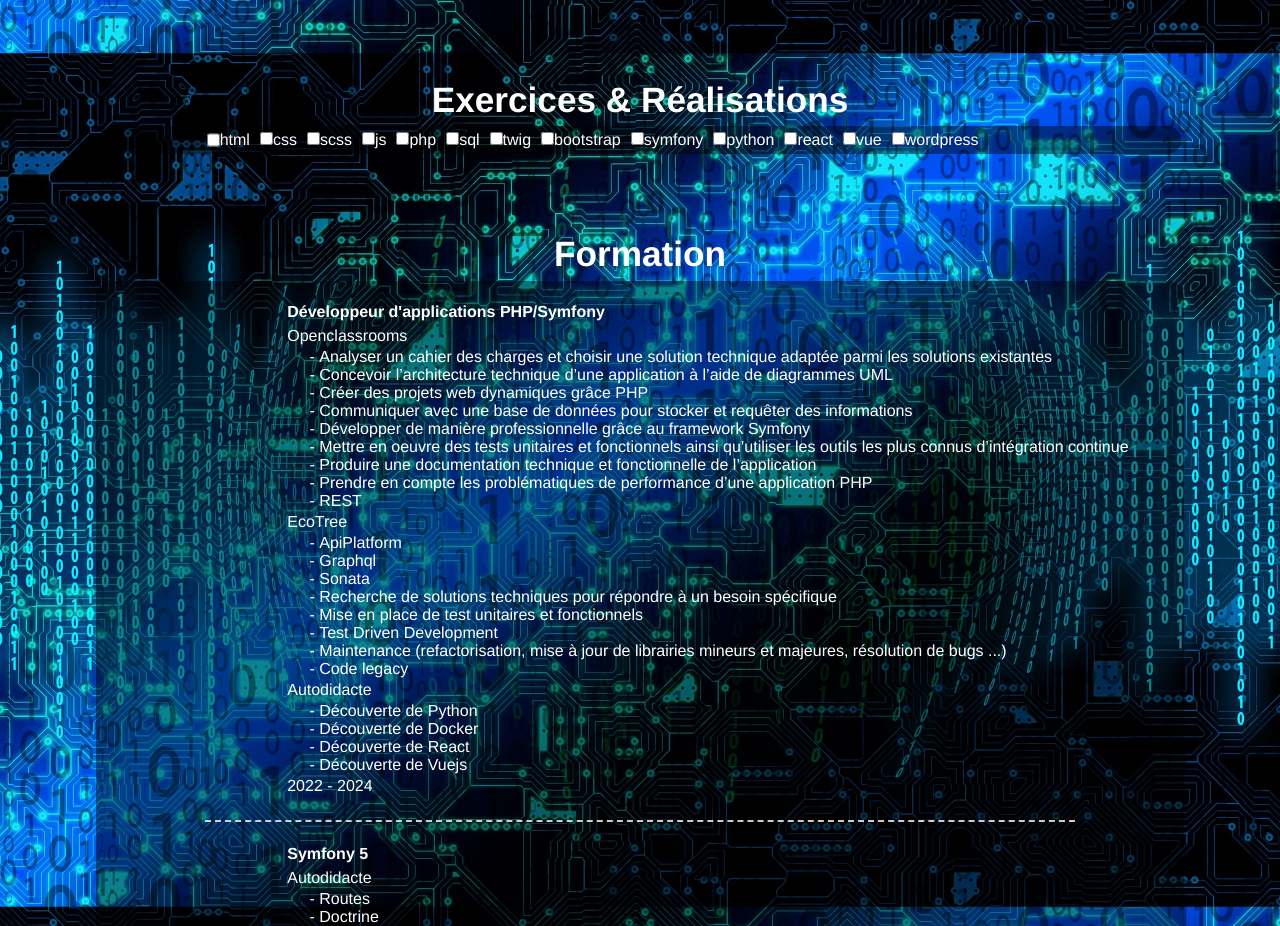
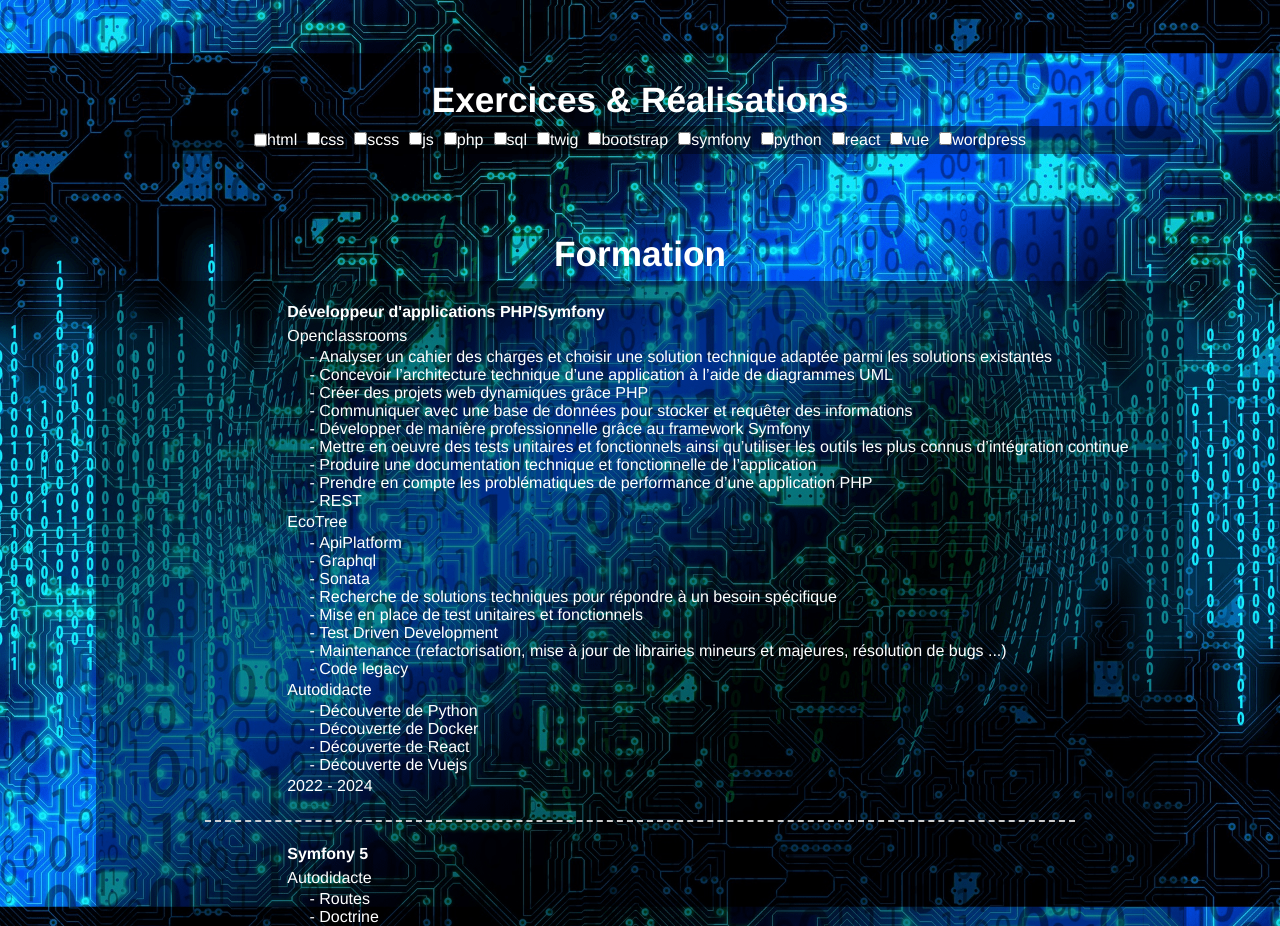
Before and after one commit to requenaGuillaume93400/portfolio, a Vue app: page / in a window 1280 px wide. Shown: the part 800-1726 px from the top of the page. Built offline with nearby package versions, Linux system fonts and the light colour scheme; a web font is replaced by a local one.

Commit message:
fix css sur les exercices boutton

```diff
--- a/src/assets/styles/main.css
+++ b/src/assets/styles/main.css
@@ -87,6 +87,10 @@ main article {
   color: var(--custom-white);
   border-radius: 1rem;
   padding: 0 0.5rem;
+}
+/* TODO */
+main article:nth-of-type(1) div {
+  margin: 0 auto;
 }
 main article.flex-container figure figcaption {
   text-align: center;
--- a/src/components/ExercisesComponent.vue
+++ b/src/components/ExercisesComponent.vue
@@ -14,12 +14,14 @@
       :exercise="exercise"
     />
 
+    <div class="exercise-button">
       <div>
         <ExerciseButtonComponent
           v-for="exercise in filteredExercisesLinks"
           :key="exercise.id"
           :exercise="exercise"
         />
+      </div>
     </div>
   </article>
 </template>
@@ -105,6 +107,10 @@ article div:nth-of-type(1) {
 }
 .checkbox {
   padding: 5px;
+}
+.exercise-button {
+  display: block;
+  flex: 0 0 100%;
 }
 /* TODO */
 /* article div:not(.separator) {
```
Lines whose indentation alone changed are shown as unchanged.
